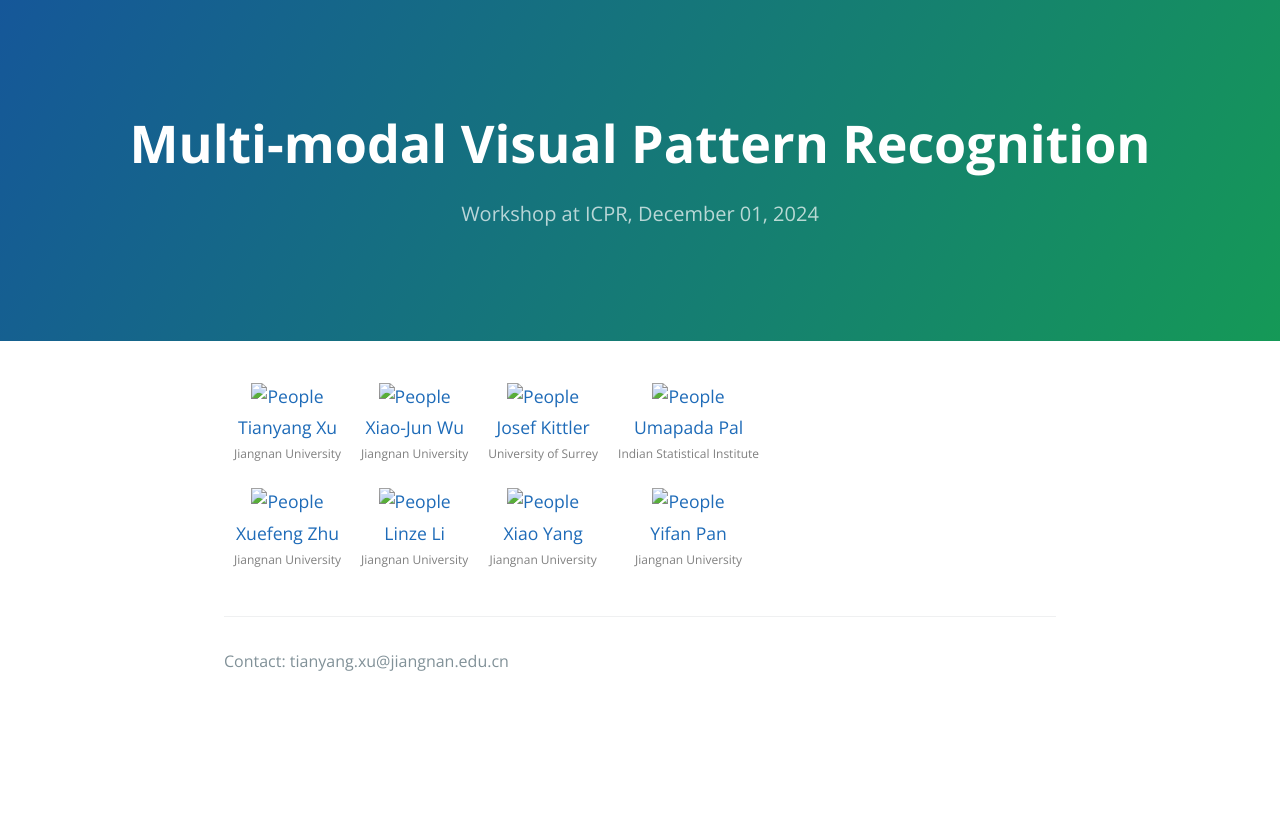
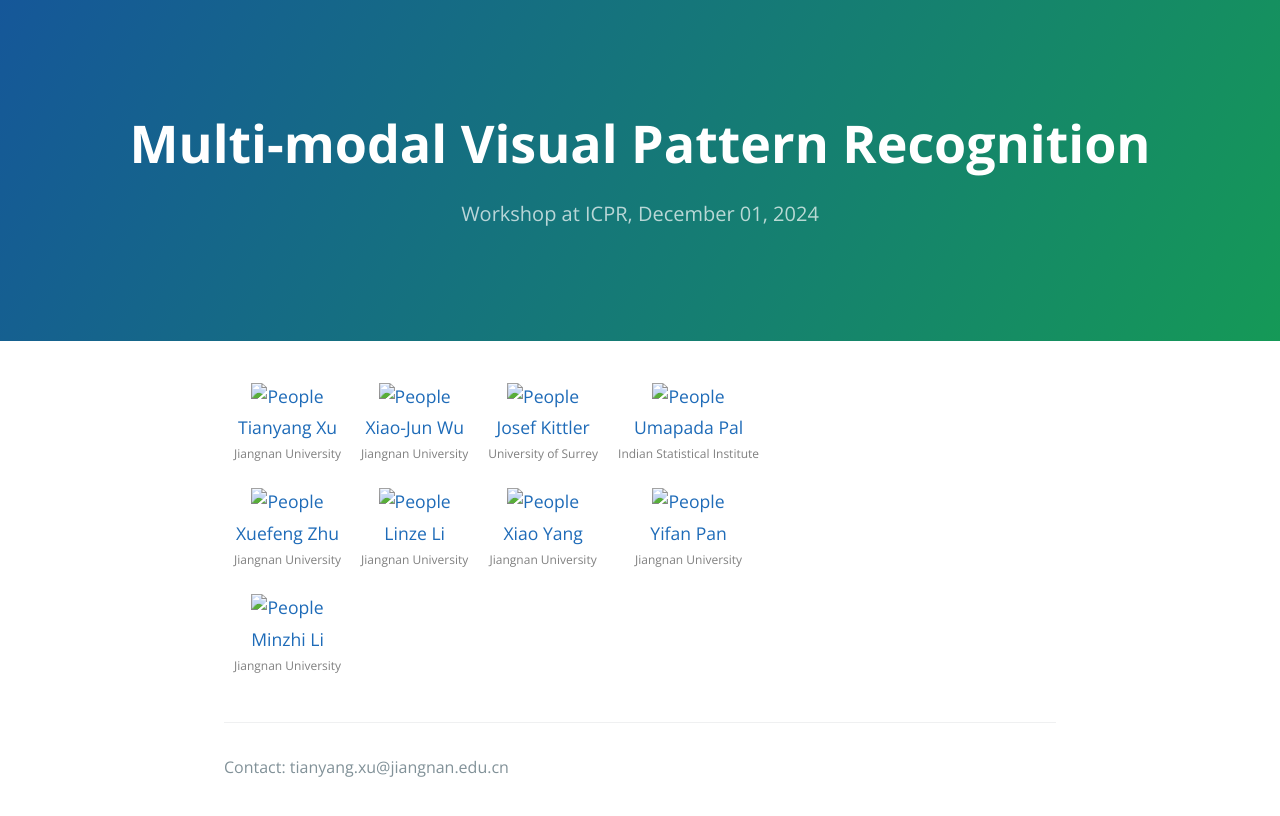
Before and after one commit to PRCI-Lab/mmvpr-workshop-icpr2024, a Jekyll site: the page built from docs/organizing-committee.md, in a window 1280 px wide. Shown: the top 816 px of the page. Built offline with Jekyll 4.4.1, drawn with Linux system fonts in a browser that asks for light colours; our own code applies the rules of GitHub Pages for plain Markdown files.

Commit message:
Update organizing-committee.md

```diff
--- a/docs/organizing-committee.md
+++ b/docs/organizing-committee.md
@@ -51,7 +51,7 @@
             <a href="https://github.com/happylinze">
                 <img src="./figs/Linze%20Li.jpg" alt="People" style="width: 160px; height: 160px;">
             </a>
-           <a href ="mailto:linze.li@stu.jiangnan.edu.cn">
+           <a href ="mailto:linze.cv@gmail.com">
             <p style="margin: 5px 0;">Linze Li</p>
            </a>
             <p style="margin: 5px 0; font-size: 12px; color: gray;">Jiangnan University</p>
@@ -75,4 +75,15 @@
             <p style="margin: 5px 0; font-size: 12px; color: gray;">Jiangnan University</p>
         </td>
     </tr>
+    <tr>
+         <td style="text-align: center; padding: 10px; border: 0;">
+            <a href="https://prci-lab.github.io/mmvpr-workshop-icpr2024/">
+                <img src="./figs/Minzhi%20Li.jpg" alt="People" style="width: 160px; height: 160px;">
+            </a>
+          <a href ="mailto:minzhi.li@stu.jiangnan.edu.cn">
+            <p style="margin: 5px 0;">Minzhi Li</p>
+          </a>
+            <p style="margin: 5px 0; font-size: 12px; color: gray;">Jiangnan University</p>
+        </td>
+    </tr>
 </table>
```
